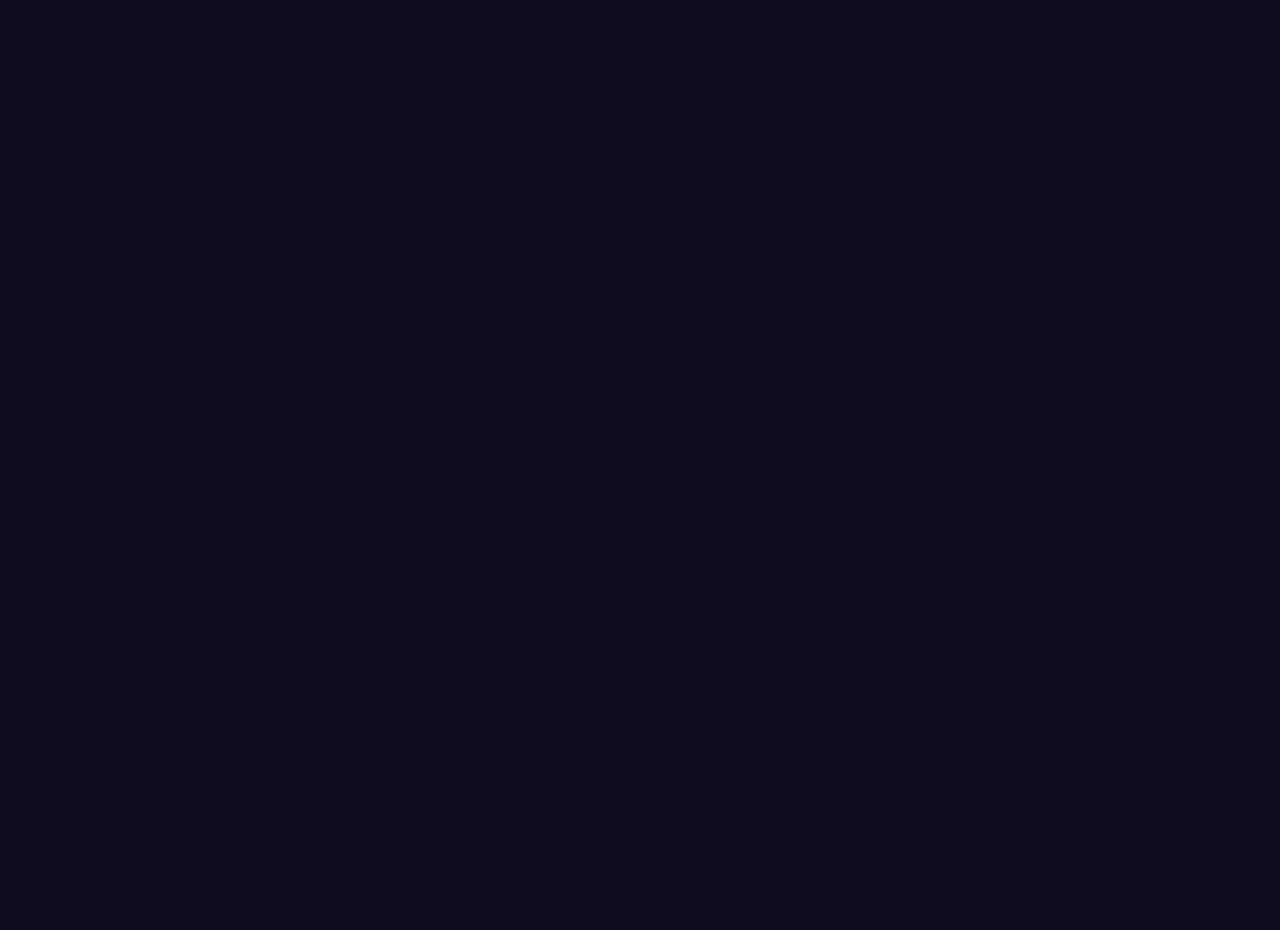
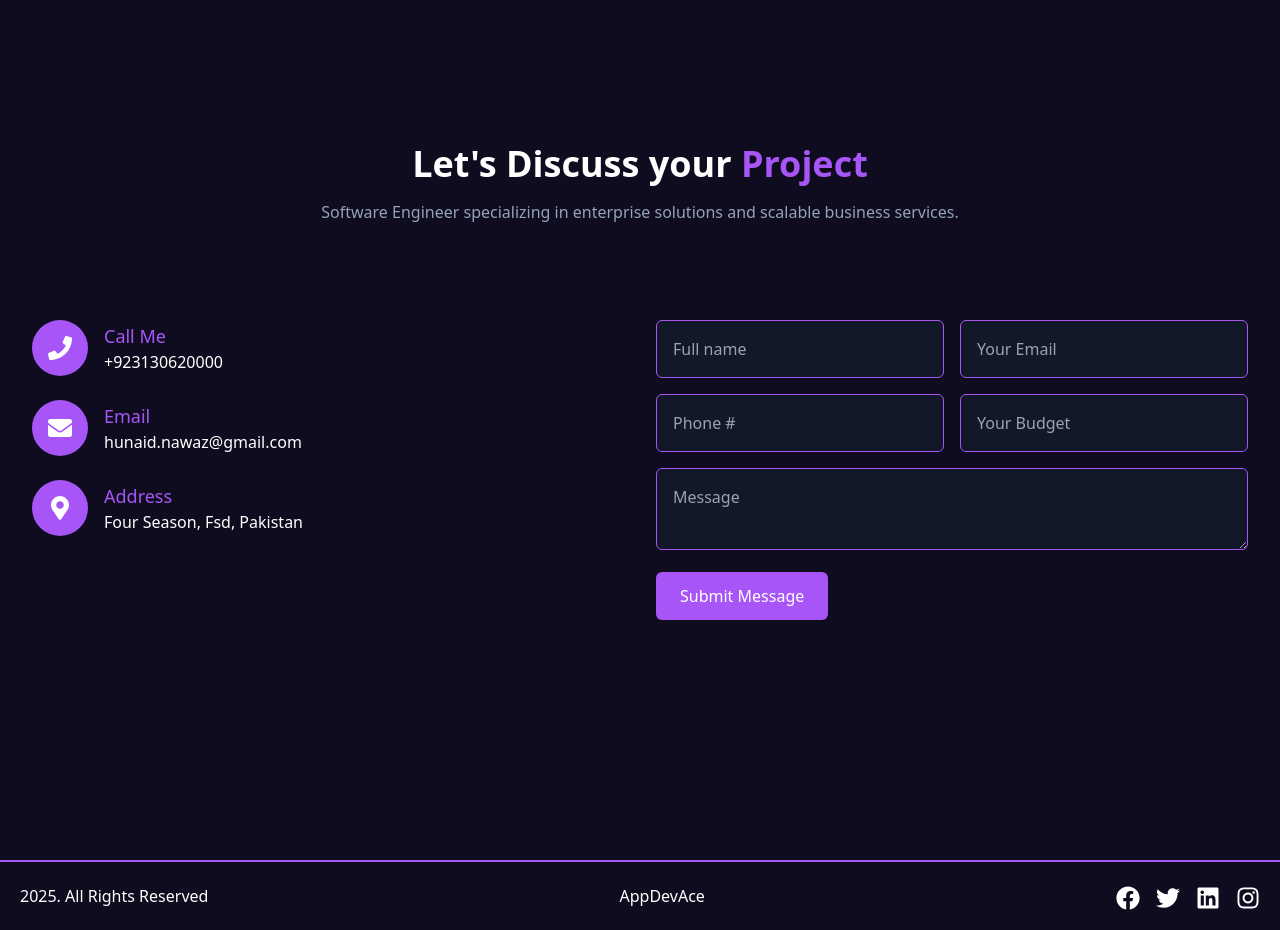
Before and after one commit to hunaid-nawaz/portfolio, a React (Vite) app: page / in a window 1280 px wide. Shown: the part 3260-4190 px from the top of the page. Before the commit the page ends 3356 px from the top, so only its background shows below. Built offline with nearby package versions, Linux system fonts and the light colour scheme.

Commit message:
Add Contact and Footer Component

```diff
--- a/src/App.jsx
+++ b/src/App.jsx
@@ -4,6 +4,7 @@ import Hero from './components/Hero'
 import About from './components/About'
 import Services from './components/Services'
 import Work from './components/Work'
+import Contact from './components/Contact'
 
 const App = () => {
   return (
@@ -13,6 +14,7 @@ const App = () => {
       <About/>
       <Services/>
       <Work/>
+      <Contact/>
     </div>
   )
 }
--- /dev/null
+++ b/src/components/Contact.jsx
@@ -0,0 +1,137 @@
+import React from 'react'
+import { motion } from 'motion/react'
+import { useInView } from 'react-intersection-observer'
+import {
+  FaPhone,
+  FaEnvelope,
+  FaMapMarkerAlt,
+  FaFacebook,
+  FaTwitter,
+  FaLinkedin,
+  FaInstagram,
+} from "react-icons/fa";
+
+
+const Contact = () => {
+
+  const {ref, inView} = useInView({
+    triggerOnce: true,
+    threshold: 0.2,
+  })
+
+  return (
+    <div>
+      <div className='max-w-7xl mx-auto px-4 sm:px-6 lg:px-8 text-center py-12'>
+        <motion.h2
+          ref = {ref}
+          initial = {{opacity: 0, y:-100}}
+          animate = {inView ? {opacity: 1, y:0} : {}}
+          transition={{delay: 0.3, duration: 0.5}}
+          className='text-4xl font-bold text-white'>Let's Discuss your <span className='text-purple-500'> Project</span></motion.h2>
+        <motion.p
+          ref = {ref}
+          initial = {{opacity: 0, y:-100}}
+          animate = {inView ? {opacity: 1, y:0} : {}}
+          transition={{delay: 0.3, duration: 0.5}}
+          className='text-slate-400 mt-4'>
+          Software Engineer specializing in enterprise solutions and scalable business services.
+        </motion.p>
+      </div>
+      <div className='max-w-7xl mx-auto px-4 sm:px-6 lg:px-8 py-12 grid grid-cols-1 md:grid-cols-2 gap-8'>
+        <div className='space-y-6'>
+          <motion.div
+            ref = {ref}
+            initial = {{opacity: 0, x:-50}}
+            animate = {inView ? {opacity: 1, x:0} : {}}
+            transition={{delay: 0.2, duration: 0.5}}
+            className='flex items-center space-x-4'>
+            <div className='bg-purple-500 p-4 rounded-full'>
+              <FaPhone className='text-white w-6 h-6'/>
+            </div>
+            <div>
+              <p className='text-lg font-medium text-purple-500'>Call Me</p>
+              <p className='text-white'>+923130620000</p>
+            </div>
+          </motion.div>
+
+          <motion.div
+            ref = {ref}
+            initial = {{opacity: 0, x:-50}}
+            animate = {inView ? {opacity: 1, x:0} : {}}
+            transition={{delay: 0.4, duration: 0.5}}
+            className='flex items-center space-x-4'>
+            <div className='bg-purple-500 p-4 rounded-full'>
+              <FaEnvelope className='text-white w-6 h-6'/>
+            </div>
+            <div>
+              <p className='text-lg font-medium text-purple-500'>Email</p>
+              <p className='text-white'>hunaid.nawaz@gmail.com</p>
+            </div>
+          </motion.div>
+
+          <motion.div
+              ref = {ref}
+              initial = {{opacity: 0, x:-50}}
+              animate = {inView ? {opacity: 1, x:0} : {}}
+              transition={{delay: 0.6, duration: 0.5}}
+              className='flex items-center space-x-4'>
+            <div className='bg-purple-500 p-4 rounded-full'>
+              <FaMapMarkerAlt className='text-white w-6 h-6'/>
+            </div>
+            <div>
+              <p className='text-lg font-medium text-purple-500'>Address</p>
+              <p className='text-white'>Four Season, Fsd, Pakistan</p>
+            </div>
+          </motion.div>
+        </div>
+
+        <motion.form
+          ref = {ref}
+          initial = {{opacity: 0, x:50}}
+          animate = {inView ? {opacity: 1, x:0} : {}}
+          transition={{delay: 0.8, duration: 0.5}}
+          className='space-y-4 text-white'>
+          <div className='grid grid-cols-1 sm:grid-cols-2 gap-4'>
+            <input type="text" placeholder="Full name"
+              className='border border-purple-500 bg-gray-900 p-4 rounded-md w-full'/>
+            <input type="email" placeholder="Your Email"
+              className='border border-purple-500 bg-gray-900 p-4 rounded-md w-full'/>
+          </div>
+
+          <div className='grid grid-cols-1 sm:grid-cols-2 gap-4'>
+            <input type="text" placeholder="Phone #"
+              className='border border-purple-500 bg-gray-900 p-4 rounded-md w-full'/>
+            <input type="email" placeholder="Your Budget"
+              className='border border-purple-500 bg-gray-900 p-4 rounded-md w-full'/>
+          </div>
+
+          <textarea placeholder='Message'
+            className='border border-purple-500 bg-gray-900 p-4 rounded-md w-full'></textarea>
+          <motion.button
+            whileHover={{scale: 1.05}}
+            whileTap={{scale: 0.85}}
+            className='bg-purple-500 text-white px-6 py-3 rounded-md hover:bg-purple-600 transition duration-200'
+            type="submit">Submit Message</motion.button>
+        </motion.form>
+      </div>
+
+      <motion.div
+        ref = {ref}
+        initial = {{opacity: 0}}
+        animate = {inView ? {opacity: 1} : {}}
+        transition={{delay: 1, duration: 0.5}}
+        className='mt-48 flex justify-between items-center p-5 text-white border-t-2 border-purple-500'>
+        <p>2025. All Rights Reserved</p>
+        <p>AppDevAce</p>
+        <div className='flex justify-center space-x-4 text-white mt-1'>
+          <a className='hover:text-purple-500'> <FaFacebook className='w-6 h-6'/> </a>
+          <a className='hover:text-purple-500'> <FaTwitter className='w-6 h-6'/> </a>
+          <a className='hover:text-purple-500'> <FaLinkedin className='w-6 h-6'/> </a>
+          <a className='hover:text-purple-500'> <FaInstagram className='w-6 h-6'/> </a>
+        </div>
+      </motion.div>
+    </div>
+  )
+}
+
+export default Contact
```
